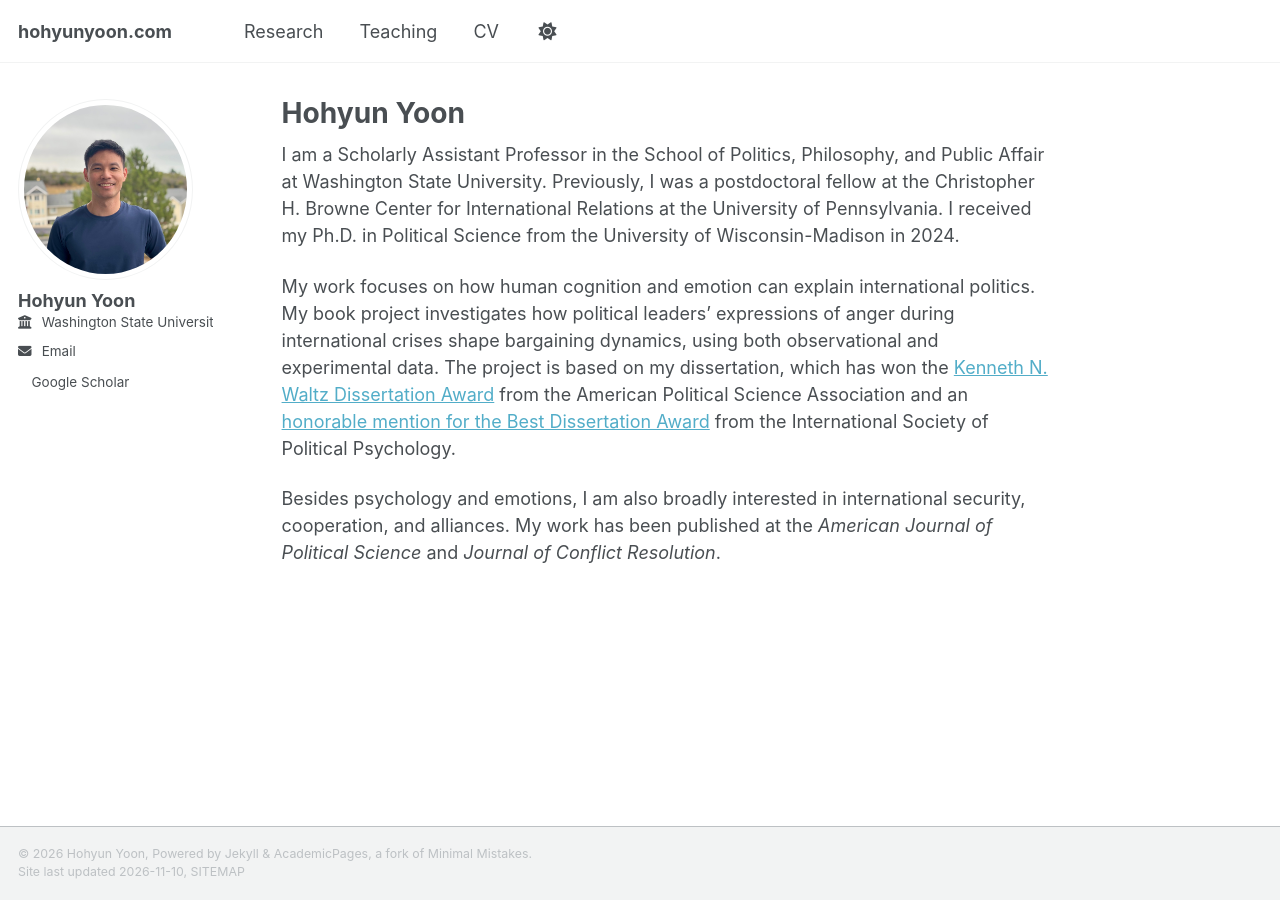
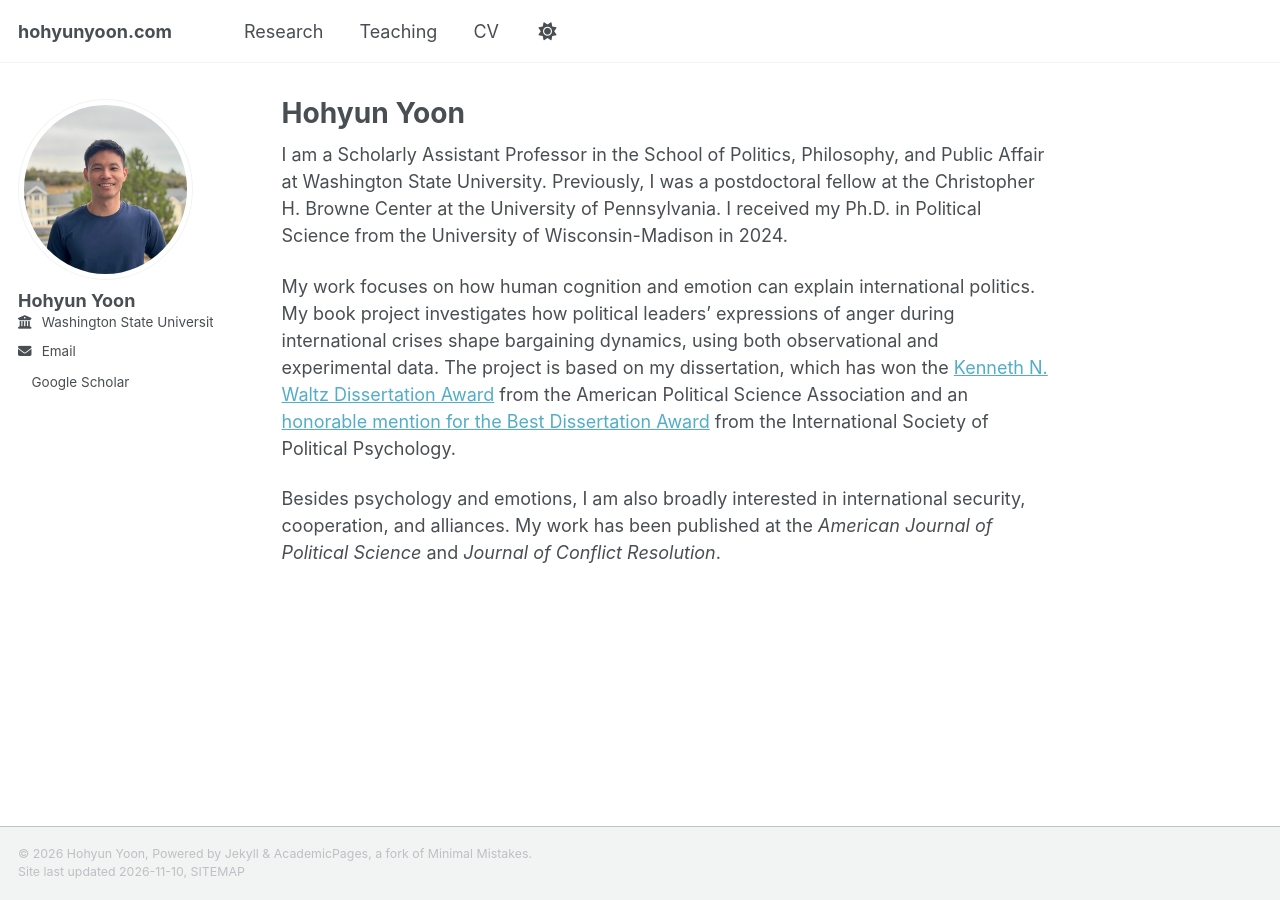
Before and after one commit to hohy-yoon/hohy-yoon.github.io, a Jekyll site: the page built from _pages/about.md, in a window 1280 px wide. Built offline with Jekyll 4.4.1, drawn with Linux system fonts in a browser that asks for light colours; a style sheet for code colours, icons or effects is not loaded.

Commit message:
corrected about me

```diff
--- a/_pages/about.md
+++ b/_pages/about.md
@@ -6,7 +6,7 @@ redirect_from:
   - /
 ---
 
-I am a Scholarly Assistant Professor in the School of Politics, Philosophy, and Public Affair at Washington State University. Previously, I was a postdoctoral fellow at the Christopher H. Browne Center for International Relations at the University of Pennsylvania. I received my Ph.D. in Political Science from the University of Wisconsin-Madison in 2024.
+I am a Scholarly Assistant Professor in the School of Politics, Philosophy, and Public Affair at Washington State University. Previously, I was a postdoctoral fellow at the Christopher H. Browne Center at the University of Pennsylvania. I received my Ph.D. in Political Science from the University of Wisconsin-Madison in 2024.
 
 My work focuses on how human cognition and emotion can explain international politics. My book project investigates how political leaders’ expressions of anger during international crises shape bargaining dynamics, using both observational and experimental data. The project is based on my dissertation, which has won the [Kenneth N. Waltz Dissertation Award](https://apsanet.org/membership/organized-sections/organized-section-awards/past-awards/section-19/) from the American Political Science Association and an [honorable mention for the Best Dissertation Award](https://ispp.org/awards/best-dissertation/) from the International Society of Political Psychology.
 
```
